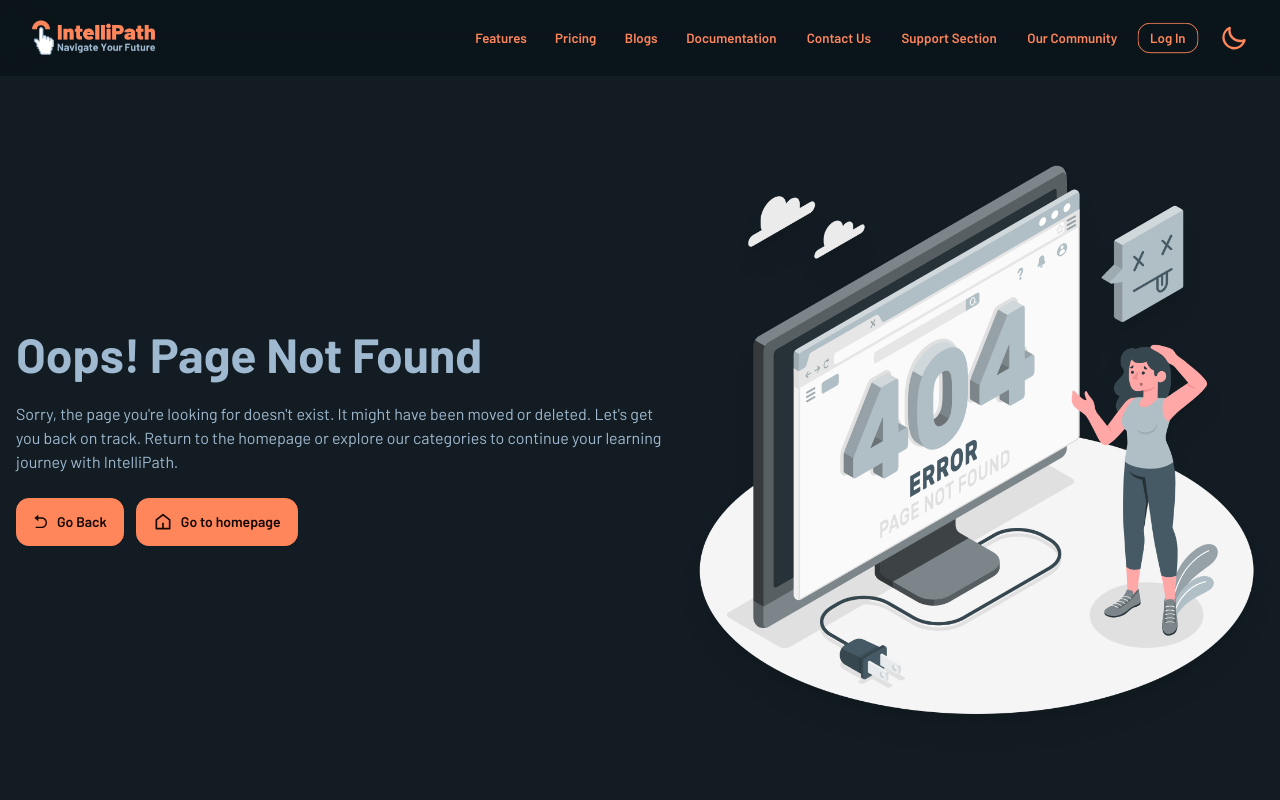
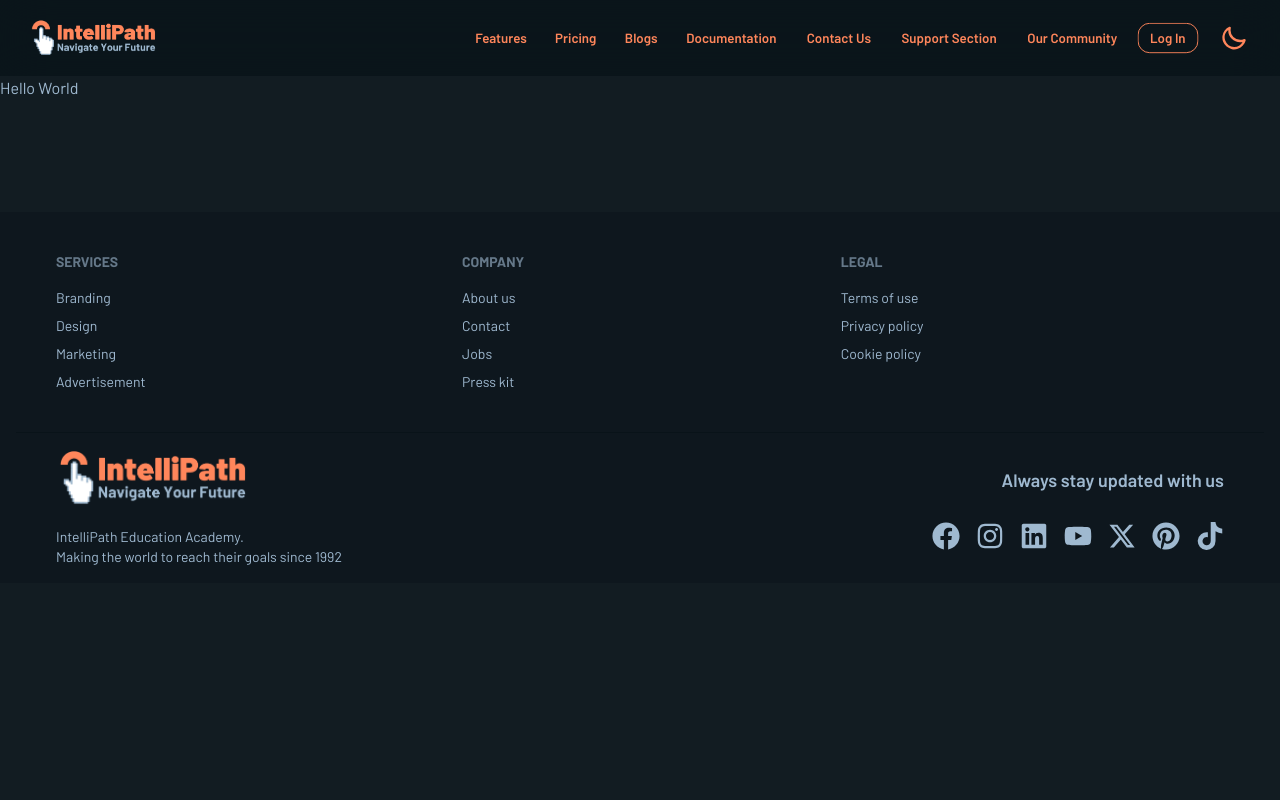
Before and after one commit to taseenjeem/intellipath-ts, a Next.js app: page /profile/1 in a window 1280 px wide. Before the commit this address had no page. Shown: the top 800 px of the page. Built offline with nearby package versions, Linux system fonts and the light colour scheme.

Commit message:
Create page.tsx

```diff
--- /dev/null
+++ b/src/app/profile/[username]/page.tsx
@@ -0,0 +1,5 @@
+const ProfilePage = () => {
+  return <>Hello World</>;
+};
+
+export default ProfilePage;
```
